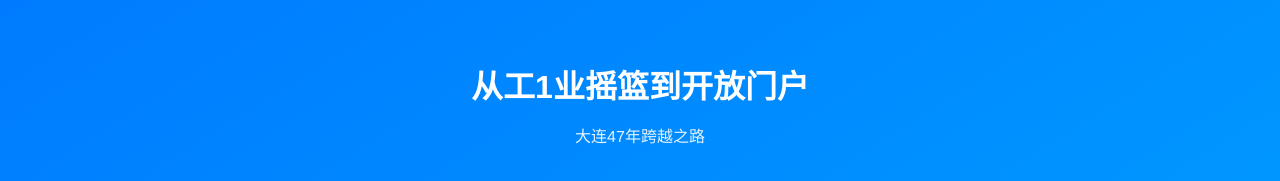
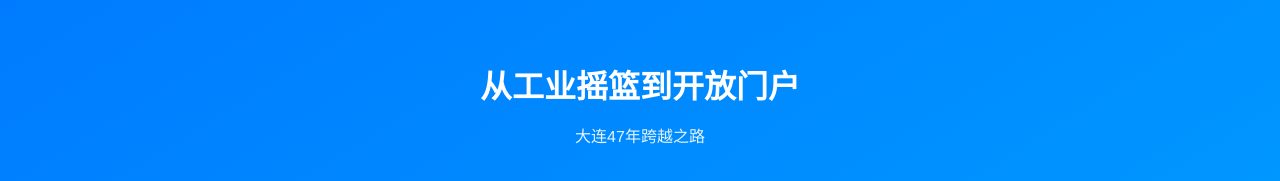
Before and after one commit to sydAKM/dalian-things, a plain HTML site: page index.html in a window 1280 px wide. Shown: the top 181 px of the page. Drawn offline with Linux system fonts and the light colour scheme.

Commit message:
Update index.html

```diff
--- a/index.html
+++ b/index.html
@@ -17,7 +17,7 @@
 </head>
 <body>
   <header class="header">
-    <h1>从工1业摇篮到开放门户</h1>
+    <h1>从工业摇篮到开放门户</h1>
     <p>大连47年跨越之路</p>
   </header>
 
```
